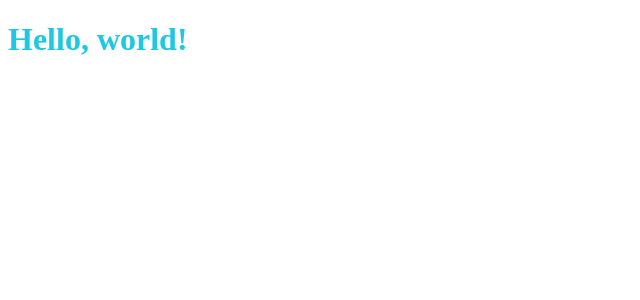
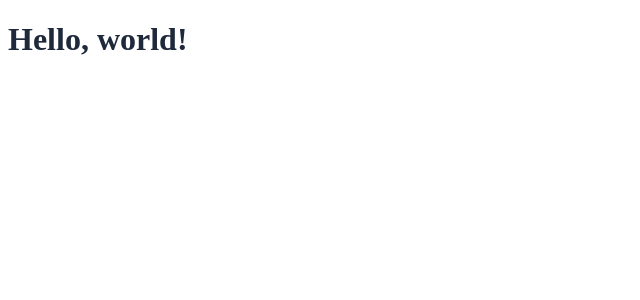
Before and after one commit to mutheus/markee, a React (Create React App) app: page / in a window 1280 px wide. Shown: the top 300 px of the page, without its empty margins (0-640 px from the left). Built offline with nearby package versions, Linux system fonts and the light colour scheme.

Commit message:
Add theme types

```diff
--- a/src/app.tsx
+++ b/src/app.tsx
@@ -7,5 +7,5 @@ export function App () {
 }
 
 const Title = styled.h1`
-  color: ${({ theme }) => theme.colors.primary}
+  color: ${({ theme }) => theme.colors.black}
 `
--- a/src/resources/theme.ts
+++ b/src/resources/theme.ts
@@ -1,4 +1,6 @@
-export const theme = {
+import { DefaultTheme } from 'styled-components'
+
+export const theme: DefaultTheme = {
   colors: {
     black: '#1E293B',
     lightBlack: '#293445',
```
Also changed, not shown: src/@types/styled.d.ts (added, +13 -0 lines).
